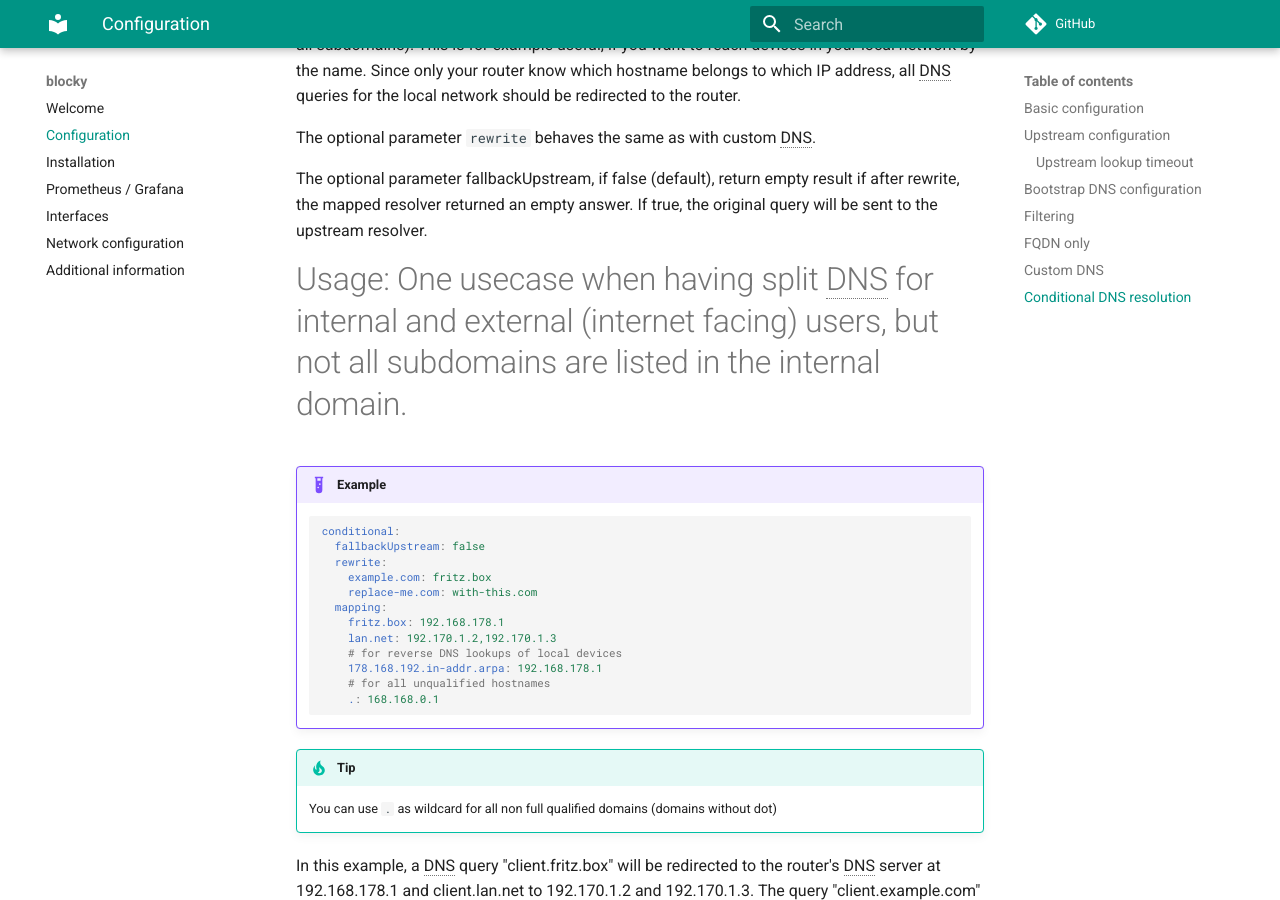
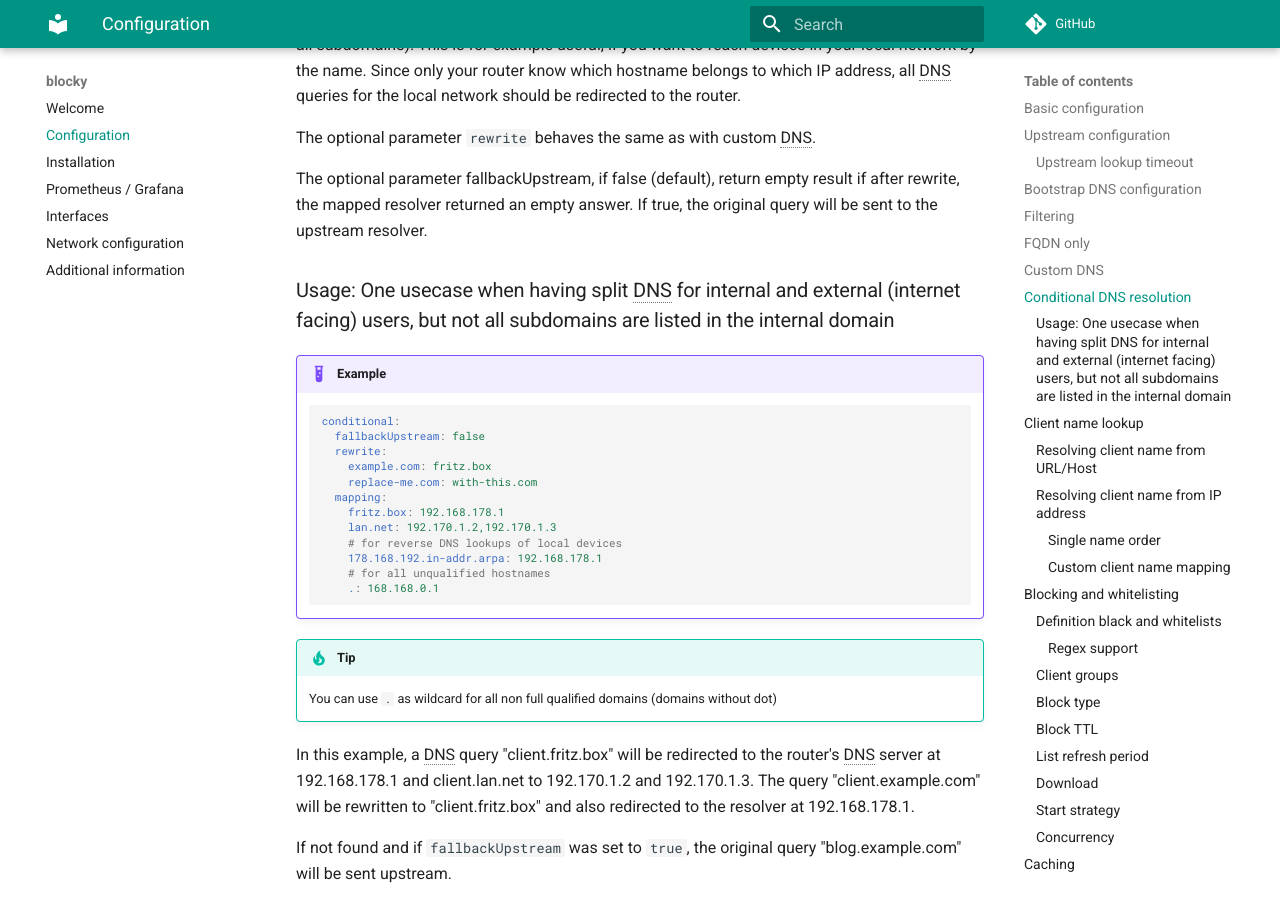
Before and after one commit to 0xERR0R/blocky, an MkDocs documentation site: the page built from docs/configuration.md, in a window 1280 px wide and 900 px high, scrolled down 6330 px. Built offline with MkDocs 1.6.1 and Material for MkDocs 9.7.7, drawn with Linux system fonts in a browser that asks for light colours; comment, search, counter and statistics services are not loaded.

Commit message:
configuration.md headline fix

```diff
--- a/docs/configuration.md
+++ b/docs/configuration.md
@@ -209,7 +209,8 @@ hostname belongs to which IP address, all DNS queries for the local network shou
 The optional parameter `rewrite` behaves the same as with custom DNS.
 
 The optional parameter fallbackUpstream, if false (default), return empty result if after rewrite, the mapped resolver returned an empty answer. If true, the original query will be sent to the upstream resolver.
-# Usage: One usecase when having split DNS for internal and external (internet facing) users, but not all subdomains are listed in the internal domain.
+
+### Usage: One usecase when having split DNS for internal and external (internet facing) users, but not all subdomains are listed in the internal domain
 
 !!! example
 
```
